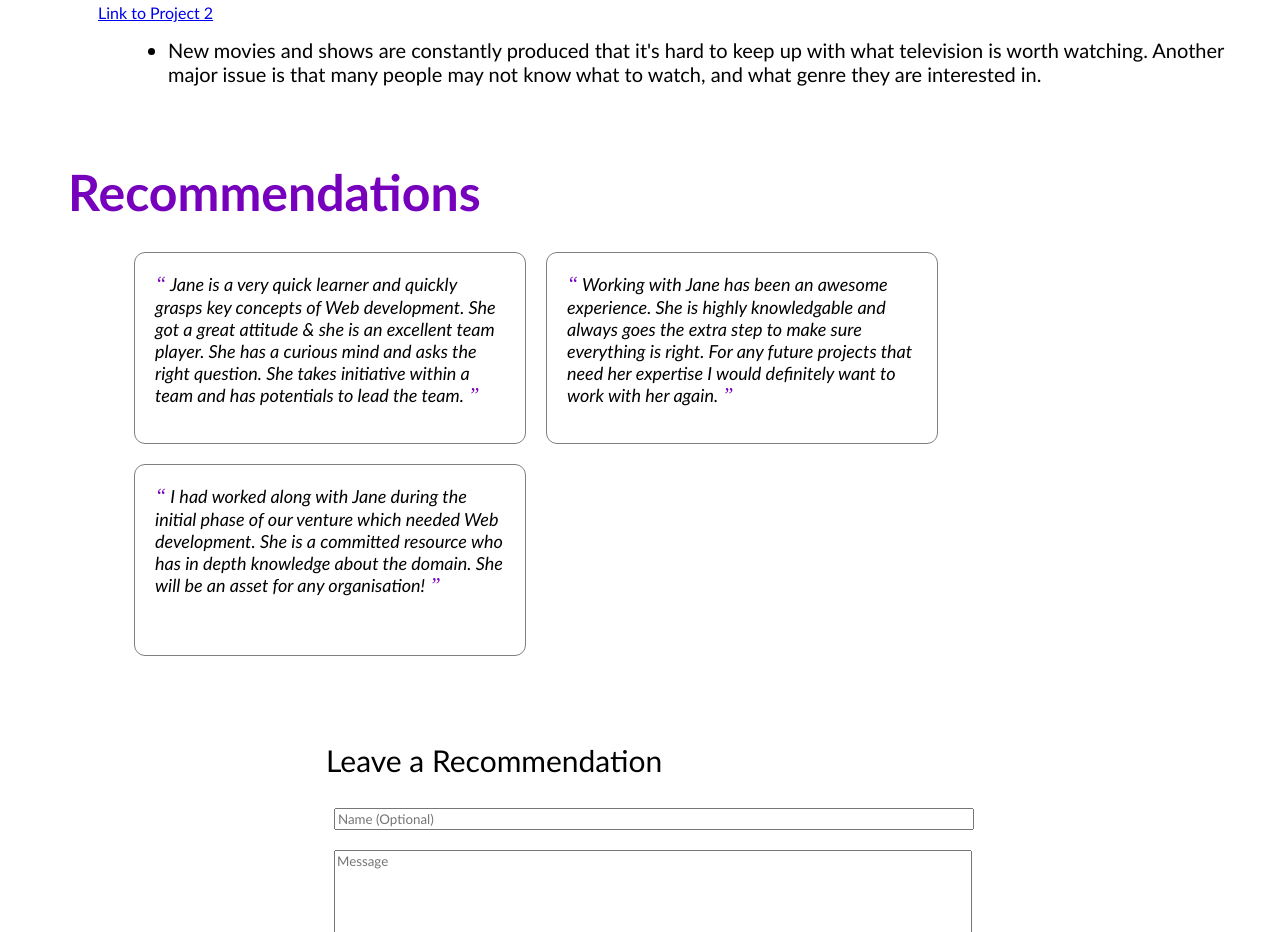
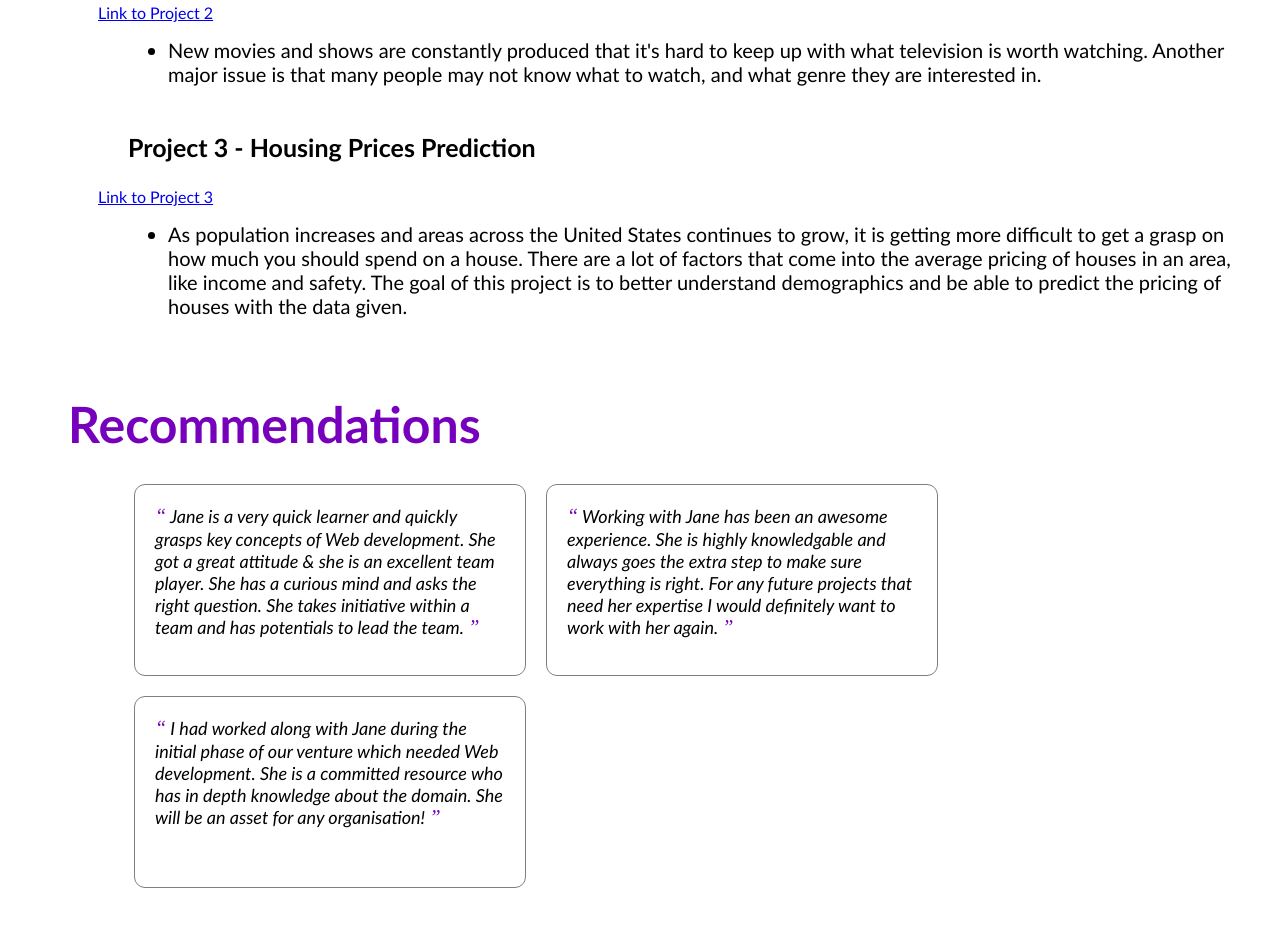
Before and after one commit to rushiljadia/rushiljadia, a plain HTML site: page index.html in a window 1280 px wide. Shown: the part 1189-2121 px from the top of the page. Drawn offline with Linux system fonts and the light colour scheme.

Commit message:
Update index.html with Project 3

```diff
--- a/index.html
+++ b/index.html
@@ -100,6 +100,16 @@
             interested in.</li>
         </ul>
       </div>
+      <div class="project-card">
+        <h3>Project 3 - Housing Prices Prediction </h3>
+        <a class="" href="Project-3-Rushil_Jadia.html">Link to Project 3</a>
+        <ul>
+          <li>As population increases and areas across the United States continues to grow, it is getting more difficult
+            to get a grasp on how much you should spend on a house. There are a lot of factors that come into the
+            average pricing of houses in an area, like income and safety. The goal of this project is to better
+            understand demographics and be able to predict the pricing of houses with the data given.</li>
+        </ul>
+      </div>
       <!-- <hr>
       <div class="project-card">
         <h3>Sentiment Analyzer</h3>
```
